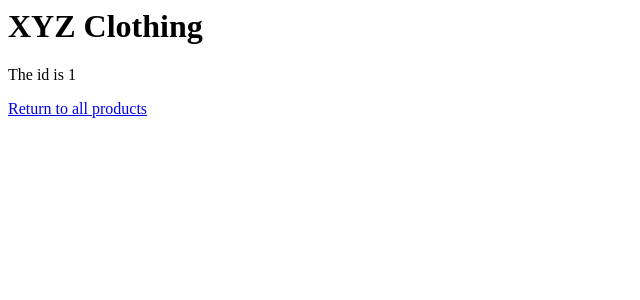
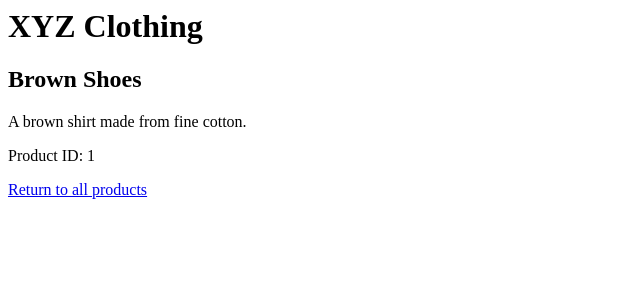
Before and after one commit to andrew-rayco/xyz-clothing, a React (Vite) app: page /products/1 in a window 1280 px wide. Shown: the top 300 px of the page, without its empty margins (0-640 px from the left). Built offline with nearby package versions, Linux system fonts and the light colour scheme.

Commit message:
Finds correct product in SingleProduct component

```diff
--- a/src/App.js
+++ b/src/App.js
@@ -14,7 +14,10 @@ export default () => (
         <Route
           path="/products/:id"
           component={({ match }) => (
-            <SingleProduct productId={parseInt(match.params.id)} />
+            <SingleProduct
+              productId={parseInt(match.params.id)}
+              allProducts={allProducts}
+            />
           )}
         />
         <Route
--- a/src/SingleProduct.js
+++ b/src/SingleProduct.js
@@ -2,10 +2,14 @@ import React from 'react'
 import PropTypes from 'prop-types'
 import { Link } from 'react-router-dom'
 
-const SingleProduct = ({ productId }) => {
+const SingleProduct = ({ productId, allProducts }) => {
+  const thisProduct = allProducts.find(prod => prod.id === productId)
+  const { id, name, description } = thisProduct
   return (
     <div className="single-product">
-      <p>The id is {productId}</p>
+      <h2>{name}</h2>
+      <p>{description}</p>
+      <p>Product ID: {id}</p>
       <Link to="/">Return to all products</Link>
     </div>
   )
```
